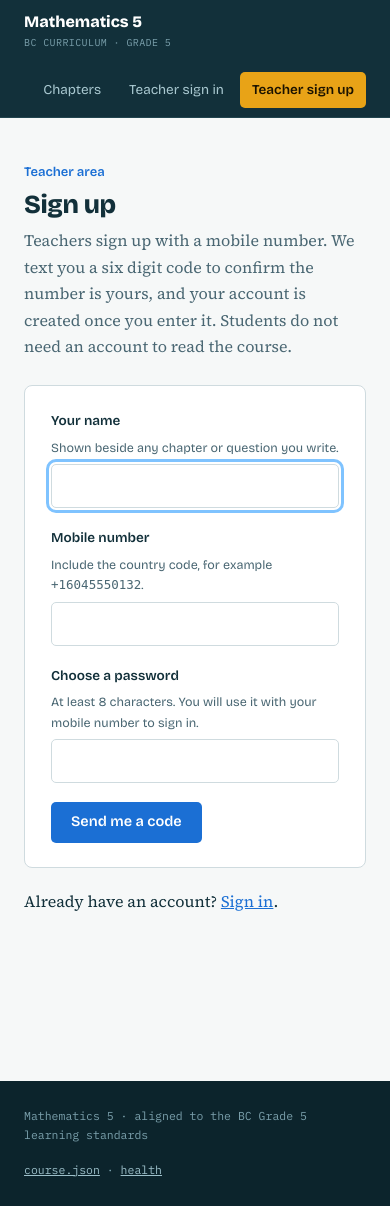
After one commit to Jit23456/grade-5-math-, a Flask app: page /signup in a window 390 px wide. The commit adds this page. Run offline with Flask 3, Linux system fonts and the light colour scheme.

Commit message:
Teachers sign up with a mobile number and an SMS code
Replaces admin-created accounts with self sign-up. A teacher gives their name,
mobile number and a password; a six digit code is texted to the number; entering
it creates the account and signs them in. They can then sign in with either the
number or the username generated for them.

Nothing is written to users until the code is confirmed: the pending sign-up
waits in a signup_otp table and the code is stored hashed, never in the clear.
A code lasts ten minutes, is destroyed after five wrong guesses, and can be
resent five times with a minute between sends. Numbers are normalised before
being compared or stored, so +1 (604) 555-0132 and +16045550132 are one account.

Codes are sent through Twilio's REST API over urllib, matching how the Anthropic
call is already made, so no new dependency. With TWILIO_ACCOUNT_SID,
TWILIO_AUTH_TOKEN and TWILIO_FROM_NUMBER unset the flow still works for testing:
the code goes to the server log and the verify page explains that it did.

Everyone who signs up is a plain teacher, never an admin, and the admin account
keeps the panel for reviewing and removing accounts.

Note this is a deliberate loosening: a texted code proves control of a phone, not
that the person teaches at the school. The README says so where it is relevant.

Also widens the form field rule to input[type=tel], which was falling back to the
browser's default width and rendering the mobile field short.

Co-Authored-By: Claude Opus 5 <noreply@anthropic.com>

```diff
--- a/app.py
+++ b/app.py
@@ -7,8 +7,8 @@ Teachers sign in to write content by hand or to generate a draft with the
 AI assistant. Every piece of content is tagged with its origin so a reader
 can always tell curriculum text from teacher-written text from AI drafts.
 """
-import os, json, sqlite3, secrets, urllib.request, urllib.error, re
-from datetime import datetime, timezone
+import os, json, sqlite3, secrets, urllib.request, urllib.error, urllib.parse, re, base64
+from datetime import datetime, timezone, timedelta
 from functools import wraps
 
 from flask import (Flask, g, render_template, request, redirect, url_for,
@@ -32,6 +32,19 @@ SOURCES = {
     "ai": ("AI draft", "Generated by the AI assistant and reviewed by a teacher"),
 }
 
+# --- SMS configuration (Twilio) -------------------------------------------
+# Left unset, sign-up still works: the code is written to the server log instead
+# of being texted, which is enough to try the flow before paying for a provider.
+SMS_SID = os.environ.get("TWILIO_ACCOUNT_SID", "").strip()
+SMS_TOKEN = os.environ.get("TWILIO_AUTH_TOKEN", "").strip()
+SMS_FROM = os.environ.get("TWILIO_FROM_NUMBER", "").strip()
+SMS_READY = bool(SMS_SID and SMS_TOKEN and SMS_FROM)
+
+OTP_MINUTES = 10        # how long a code stays valid
+OTP_MAX_ATTEMPTS = 5    # wrong guesses before the code is thrown away
+OTP_MAX_SENDS = 5       # texts per sign-up attempt
+OTP_RESEND_SECONDS = 60
+
 app = Flask(__name__)
 app.config["SECRET_KEY"] = os.environ.get("MATH5_SECRET_KEY") or secrets.token_hex(32)
 app.config["MAX_CONTENT_LENGTH"] = 2 * 1024 * 1024
@@ -44,7 +57,23 @@ CREATE TABLE IF NOT EXISTS users (
   username TEXT UNIQUE NOT NULL,
   pw_hash TEXT NOT NULL,
   display_name TEXT NOT NULL,
+  phone TEXT NOT NULL DEFAULT '',
   role TEXT NOT NULL DEFAULT 'teacher',
+  created TEXT NOT NULL
+);
+-- the unique index on users(phone) is created after the migration below, since
+-- an older database only grows that column when init_db runs
+-- A sign-up is held here until its code is confirmed, so an unverified number
+-- never becomes an account. The code itself is stored hashed, never in the clear.
+CREATE TABLE IF NOT EXISTS signup_otp (
+  phone TEXT PRIMARY KEY,
+  code_hash TEXT NOT NULL,
+  display_name TEXT NOT NULL,
+  pw_hash TEXT NOT NULL,
+  attempts INTEGER NOT NULL DEFAULT 0,
+  sends INTEGER NOT NULL DEFAULT 1,
+  last_sent TEXT NOT NULL,
+  expires TEXT NOT NULL,
   created TEXT NOT NULL
 );
 CREATE TABLE IF NOT EXISTS chapters (
@@ -148,6 +177,13 @@ def init_db():
             con.execute("ALTER TABLE %s ADD COLUMN visual TEXT NOT NULL DEFAULT ''" % tbl)
         except sqlite3.OperationalError:
             pass  # column already present
+    # likewise for the phone column added with mobile sign-up
+    try:
+        con.execute("ALTER TABLE users ADD COLUMN phone TEXT NOT NULL DEFAULT ''")
+    except sqlite3.OperationalError:
+        pass
+    con.execute("CREATE UNIQUE INDEX IF NOT EXISTS idx_users_phone"
+                " ON users(phone) WHERE phone <> ''")
 
     con.execute("BEGIN IMMEDIATE")
     have = con.execute("SELECT COUNT(*) c FROM chapters").fetchone()["c"]
@@ -229,6 +265,69 @@ def login_required(fn):
             return redirect(url_for("login", next=request.path))
         return fn(*a, **kw)
     return inner
+
+
+# ------------------------------------------------------- mobile sign-up
+PHONE_DIGITS = re.compile(r"[^0-9+]")
+
+
+def normalize_phone(raw):
+    """Reduce what someone typed to a comparable form: digits with an optional
+    leading +. Spaces, dashes and brackets are all dropped, so '+1 (604) 555-0132'
+    and '+16045550132' are the same number. Returns '' if it cannot be one."""
+    s = PHONE_DIGITS.sub("", (raw or "").strip())
+    if s.startswith("+"):
+        s = "+" + s[1:].replace("+", "")
+    else:
+        s = s.replace("+", "")
+    digits = s.lstrip("+")
+    if not digits.isdigit() or not (7 <= len(digits) <= 15):
+        return ""
+    return s
+
+
+def send_sms(to, body):
+    """Text `body` to `to`. Returns (sent, error). With no provider configured
+    the code goes to the server log instead, and sent is False with no error."""
+    if not SMS_READY:
+        print("\n[sign-up] SMS is not configured. Code for %s: %s\n" % (to, body))
+        return False, None
+    url = "https://api.twilio.com/2010-04-01/Accounts/%s/Messages.json" % SMS_SID
+    data = urllib.parse.urlencode({"From": SMS_FROM, "To": to, "Body": body}).encode()
+    auth = base64.b64encode(("%s:%s" % (SMS_SID, SMS_TOKEN)).encode()).decode()
+    req = urllib.request.Request(url, data=data, method="POST", headers={
+        "Authorization": "Basic %s" % auth,
+        "Content-Type": "application/x-www-form-urlencoded",
+    })
+    try:
+        with urllib.request.urlopen(req, timeout=20) as r:
+            r.read()
+        return True, None
+    except urllib.error.HTTPError as e:
+        try:
+            msg = json.loads(e.read().decode()).get("message", "HTTP %s" % e.code)
+        except Exception:
+            msg = "HTTP %s from the SMS provider." % e.code
+        return False, msg
+    except Exception as e:
+        return False, "Could not reach the SMS provider: %s" % e
+
+
+def start_otp(phone, display_name, pw_hash):
+    """Create or replace the pending sign-up for this number and text a code."""
+    code = "%06d" % secrets.randbelow(1000000)
+    expires = (datetime.now(timezone.utc) + timedelta(minutes=OTP_MINUTES)
+               ).strftime("%Y-%m-%d %H:%M:%S")
+    db().execute(
+        "INSERT INTO signup_otp (phone,code_hash,display_name,pw_hash,attempts,sends,"
+        "last_sent,expires,created) VALUES (?,?,?,?,0,1,?,?,?) "
+        "ON CONFLICT(phone) DO UPDATE SET code_hash=excluded.code_hash,"
+        "display_name=excluded.display_name, pw_hash=excluded.pw_hash, attempts=0,"
+        "sends=signup_otp.sends+1, last_sent=excluded.last_sent, expires=excluded.expires",
+        (phone, generate_password_hash(code), display_name, pw_hash, now(), expires, now()))
+    db().commit()
+    return send_sms(phone, "Your Mathematics 5 verification code is %s. "
+                           "It expires in %d minutes." % (code, OTP_MINUTES))
 
 
 def admin_required(fn):
@@ -414,8 +513,13 @@ def healthz():
 @app.route("/login", methods=["GET", "POST"])
 def login():
     if request.method == "POST":
-        u = db().execute("SELECT * FROM users WHERE username=?",
-                         (request.form.get("username", "").strip().lower(),)).fetchone()
+        # Someone who signed up by mobile knows their number, not the username
+        # that was generated for them, so either one is accepted here.
+        ident = request.form.get("username", "").strip().lower()
+        phone = normalize_phone(ident)
+        u = db().execute(
+            "SELECT * FROM users WHERE username=? OR (phone <> '' AND phone=?)",
+            (ident, phone or "\x00")).fetchone()
         if u and check_password_hash(u["pw_hash"], request.form.get("password", "")):
             session.clear()
             session["uid"] = u["id"]
@@ -431,6 +535,117 @@ def login():
 def logout():
     session.clear()
     return redirect(url_for("index"))
+
+
+@app.route("/signup", methods=["GET", "POST"])
+def signup():
+    """Step one: take the details, hold them aside, and text a code to the number.
+    Nothing is written to `users` until the code comes back verified."""
+    if current_user():
+        return redirect(url_for("dashboard"))
+    if request.method == "POST":
+        f = request.form
+        display = f.get("display_name", "").strip()
+        phone = normalize_phone(f.get("phone"))
+        pw = f.get("password", "")
+        if not display:
+            flash("Give your name, so your colleagues know who wrote what.", "error")
+        elif not phone:
+            flash("Enter a mobile number, including the country code, e.g. +16045550132.",
+                  "error")
+        elif len(pw) < 8:
+            flash("Choose a password of at least 8 characters.", "error")
+        elif db().execute("SELECT 1 FROM users WHERE phone=?", (phone,)).fetchone():
+            flash("There is already an account for that mobile number. Sign in instead.",
+                  "warn")
+            return redirect(url_for("login"))
+        else:
+            row = db().execute("SELECT sends, last_sent FROM signup_otp WHERE phone=?",
+                               (phone,)).fetchone()
+            if row and row["sends"] >= OTP_MAX_SENDS:
+                flash("That number has been sent too many codes. Try again later.", "error")
+                return redirect(url_for("signup"))
+            sent, err = start_otp(phone, display, generate_password_hash(pw))
+            if err:
+                flash("The code could not be sent: %s" % err, "error")
+                return redirect(url_for("signup"))
+            session["signup_phone"] = phone
+            # when SMS is off the verify page already explains where the code went
+            return redirect(url_for("signup_verify"))
+        return redirect(url_for("signup"))
+    return render_template("signup.html")
+
+
+@app.route("/signup/verify", methods=["GET", "POST"])
+def signup_verify():
+    """Step two: check the code, then create the account and sign them in."""
+    phone = session.get("signup_phone")
+    if not phone:
+        return redirect(url_for("signup"))
+    row = db().execute("SELECT * FROM signup_otp WHERE phone=?", (phone,)).fetchone()
+    if not row:
+        flash("That code has expired. Please sign up again.", "warn")
+        session.pop("signup_phone", None)
+        return redirect(url_for("signup"))
+
+    if request.method == "POST":
+        if request.form.get("resend"):
+            if row["sends"] >= OTP_MAX_SENDS:
+                flash("That number has been sent too many codes. Try again later.", "error")
+            elif row["last_sent"] >= (datetime.now(timezone.utc) -
+                                      timedelta(seconds=OTP_RESEND_SECONDS)
+                                      ).strftime("%Y-%m-%d %H:%M:%S"):
+                flash("A code was just sent. Wait a minute before asking for another.", "warn")
+            else:
+                sent, err = start_otp(phone, row["display_name"], row["pw_hash"])
+                flash(("The code could not be sent: %s" % err) if err else
+                      ("A new code is on its way." if sent else
+                       "A new code was written to the server log."),
+                      "error" if err else "ok")
+            return redirect(url_for("signup_verify"))
+
+        if row["expires"] < now():
+            db().execute("DELETE FROM signup_otp WHERE phone=?", (phone,))
+            db().commit()
+            flash("That code has expired. Please sign up again.", "warn")
+            session.pop("signup_phone", None)
+            return redirect(url_for("signup"))
+        code = re.sub(r"\D", "", request.form.get("code", ""))
+        if not check_password_hash(row["code_hash"], code):
+            attempts = row["attempts"] + 1
+            if attempts >= OTP_MAX_ATTEMPTS:
+                # spent: throw the code away on this request rather than the next
+                db().execute("DELETE FROM signup_otp WHERE phone=?", (phone,))
+                db().commit()
+                session.pop("signup_phone", None)
+                flash("Too many wrong codes. Please sign up again.", "error")
+                return redirect(url_for("signup"))
+            db().execute("UPDATE signup_otp SET attempts=? WHERE phone=?", (attempts, phone))
+            db().commit()
+            left = OTP_MAX_ATTEMPTS - attempts
+            flash("That code did not match. %d %s left."
+                  % (left, "try" if left == 1 else "tries"), "error")
+            return redirect(url_for("signup_verify"))
+
+        # Verified. Build a username from the number, since it is already unique.
+        username = "t" + phone.lstrip("+")[-10:]
+        n = 0
+        while db().execute("SELECT 1 FROM users WHERE username=?", (username,)).fetchone():
+            n += 1
+            username = "t%s-%d" % (phone.lstrip("+")[-10:], n)
+        cur = db().execute(
+            "INSERT INTO users (username,pw_hash,display_name,phone,role,created)"
+            " VALUES (?,?,?,?,'teacher',?)",
+            (username, row["pw_hash"], row["display_name"], phone, now()))
+        db().execute("DELETE FROM signup_otp WHERE phone=?", (phone,))
+        db().commit()
+        session.clear()
+        session["uid"] = cur.lastrowid
+        flash("Welcome, %s. Your mobile number is verified and you are signed in."
+              % row["display_name"], "ok")
+        return redirect(url_for("dashboard"))
+
+    return render_template("signup_verify.html", phone=phone, sms_ready=SMS_READY)
 
 
 @app.route("/teacher/password", methods=["POST"])
@@ -525,8 +740,8 @@ def dashboard():
     ch_chart, _ = bar_segments([(lbl, SOURCE_COLORS[k], counts.get(k, 0)) for k, lbl in src_order])
     q_chart, _ = bar_segments([(lbl, SOURCE_COLORS[k], qsrc.get(k, 0)) for k, lbl in src_order])
     logs = db().execute("SELECT * FROM ai_log ORDER BY id DESC LIMIT 8").fetchall()
-    teachers = db().execute("SELECT id, username, display_name, role, created FROM users"
-                            " ORDER BY role, username").fetchall()
+    teachers = db().execute("SELECT id, username, display_name, phone, role, created"
+                            " FROM users ORDER BY role, username").fetchall()
     return render_template("dashboard.html", chapters=chapters, counts=counts,
                            qsrc=qsrc, logs=logs, ch_chart=ch_chart, q_chart=q_chart,
                            teachers=teachers)
--- a/static/style.css
+++ b/static/style.css
@@ -197,7 +197,7 @@ form.card{background:var(--card);border:1px solid var(--rule);border-radius:8px;
   margin-bottom:5px}
 .field .hint{font-family:var(--sans);font-size:12.5px;color:var(--ink-2);margin:0 0 6px}
 .field input[type=text],.field input[type=password],.field input[type=number],
-.field select,.field textarea{
+.field input[type=tel],.field select,.field textarea{
   width:100%;padding:10px 12px;border:1px solid var(--rule);border-radius:5px;
   font-family:var(--serif);font-size:16px;background:#fff;color:var(--ink)}
 .field textarea{font-family:var(--mono);font-size:13.5px;line-height:1.6;resize:vertical}
--- a/templates/base.html
+++ b/templates/base.html
@@ -21,7 +21,8 @@
       <a class="pill" href="{{ url_for('assistant') }}">AI assistant</a>
       <a href="{{ url_for('logout') }}">Sign out</a>
     {% else %}
-      <a href="{{ url_for('login') }}">Teacher sign in</a>
+      <a href="{{ url_for('login') }}" {% if request.endpoint=='login' %}class="on"{% endif %}>Teacher sign in</a>
+      <a class="pill" href="{{ url_for('signup') }}">Teacher sign up</a>
     {% endif %}
   </nav>
 </div></div>
--- a/templates/dashboard.html
+++ b/templates/dashboard.html
@@ -72,12 +72,14 @@
   create their account here, so nobody can join from the open web.</p>
 
   <table class="data">
-    <tr><th style="width:150px">Username</th><th>Name</th><th style="width:100px">Role</th>
-        <th style="width:160px">Added</th><th style="width:110px"></th></tr>
+    <tr><th style="width:130px">Username</th><th>Name</th><th style="width:140px">Mobile</th>
+        <th style="width:90px">Role</th><th style="width:150px">Added</th>
+        <th style="width:100px"></th></tr>
     {% for t in teachers %}
     <tr>
       <td>{{ t.username }}</td>
       <td>{{ t.display_name }}{% if t.id == user.id %} <span class="badge draft">you</span>{% endif %}</td>
+      <td class="c" style="text-align:left">{{ t.phone or '—' }}</td>
       <td>{% if t.role == 'admin' %}<span class="badge curriculum">admin</span>
           {% else %}<span class="badge manual">teacher</span>{% endif %}</td>
       <td class="c" style="text-align:left">{{ t.created }}</td>
--- a/templates/login.html
+++ b/templates/login.html
@@ -8,7 +8,8 @@
   <form class="card" method="post" style="max-width:440px">
     <input type="hidden" name="next" value="{{ next }}">
     <div class="field">
-      <label for="u">Username</label>
+      <label for="u">Mobile number or username</label>
+      <p class="hint">If you signed up by mobile, use that number with the country code.</p>
       <input id="u" type="text" name="username" autocomplete="username" required autofocus>
     </div>
     <div class="field">
@@ -17,5 +18,8 @@
     </div>
     <button class="btn blue" type="submit">Sign in</button>
   </form>
+
+  <p style="margin-top:20px">New here?
+    <a href="{{ url_for('signup') }}">Sign up with your mobile number</a>.</p>
 </div></main>
 {% endblock %}
--- /dev/null
+++ b/templates/signup.html
@@ -0,0 +1,33 @@
+{% extends "base.html" %}
+{% block title %}Teacher sign up &middot; {{ course }}{% endblock %}
+{% block body %}
+<main><div class="wrap narrow">
+  <p class="eyebrow">Teacher area</p>
+  <h2 class="sec">Sign up</h2>
+  <p class="intro">Teachers sign up with a mobile number. We text you a six digit
+  code to confirm the number is yours, and your account is created once you enter it.
+  Students do not need an account to read the course.</p>
+
+  <form class="card" method="post" style="max-width:480px">
+    <div class="field">
+      <label for="dn">Your name</label>
+      <p class="hint">Shown beside any chapter or question you write.</p>
+      <input id="dn" type="text" name="display_name" autocomplete="name" required autofocus>
+    </div>
+    <div class="field">
+      <label for="ph">Mobile number</label>
+      <p class="hint">Include the country code, for example <code>+16045550132</code>.</p>
+      <input id="ph" type="tel" name="phone" autocomplete="tel" inputmode="tel" required>
+    </div>
+    <div class="field">
+      <label for="pw">Choose a password</label>
+      <p class="hint">At least 8 characters. You will use it with your mobile number to sign in.</p>
+      <input id="pw" type="password" name="password" autocomplete="new-password" required>
+    </div>
+    <button class="btn blue" type="submit">Send me a code</button>
+  </form>
+
+  <p style="margin-top:20px">Already have an account?
+    <a href="{{ url_for('login') }}">Sign in</a>.</p>
+</div></main>
+{% endblock %}
```
Also changed, not shown: render.yaml (+10 -0 lines), templates/signup_verify.html (added, +34 -0 lines), README.md, 1 other file.
